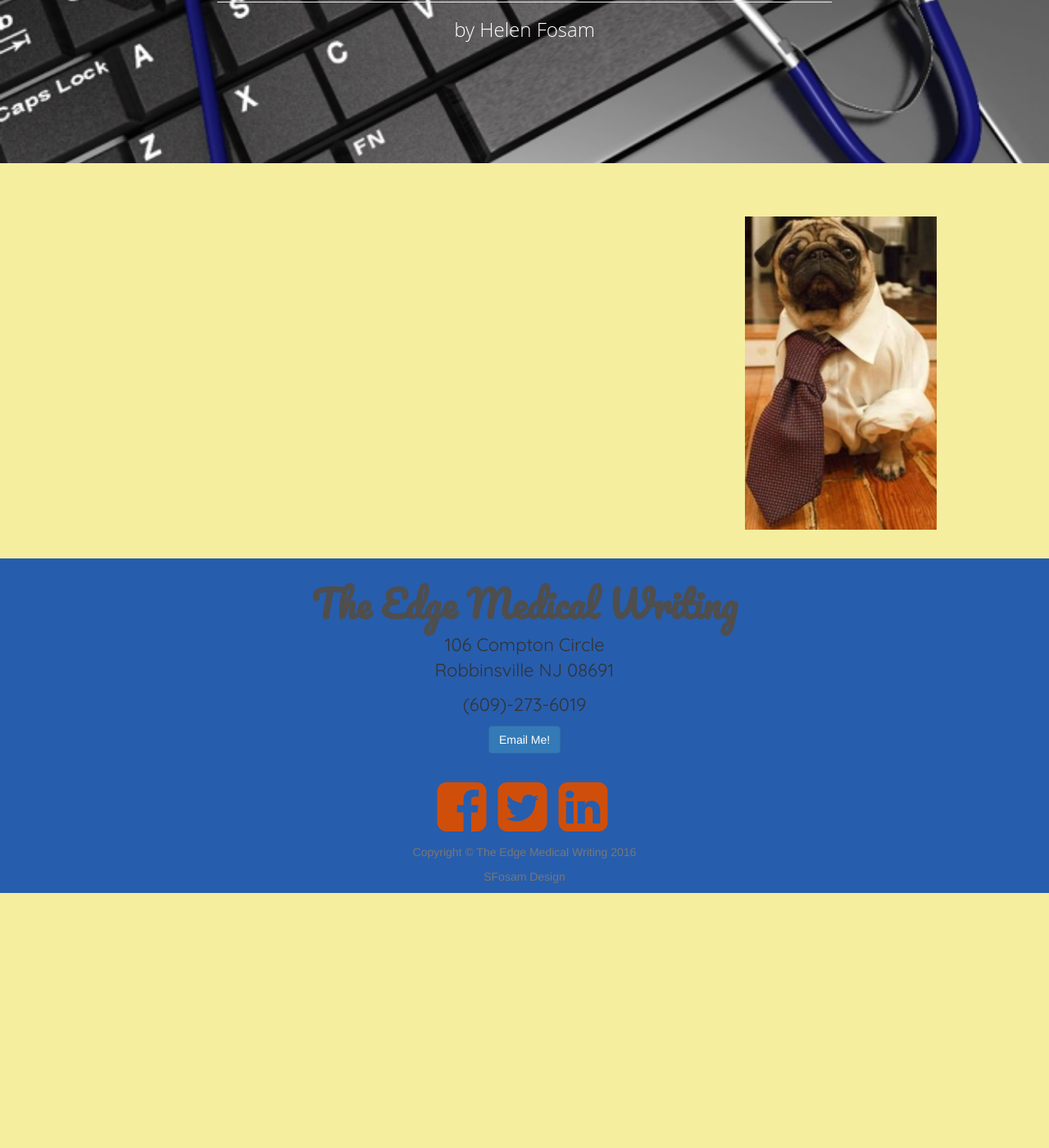
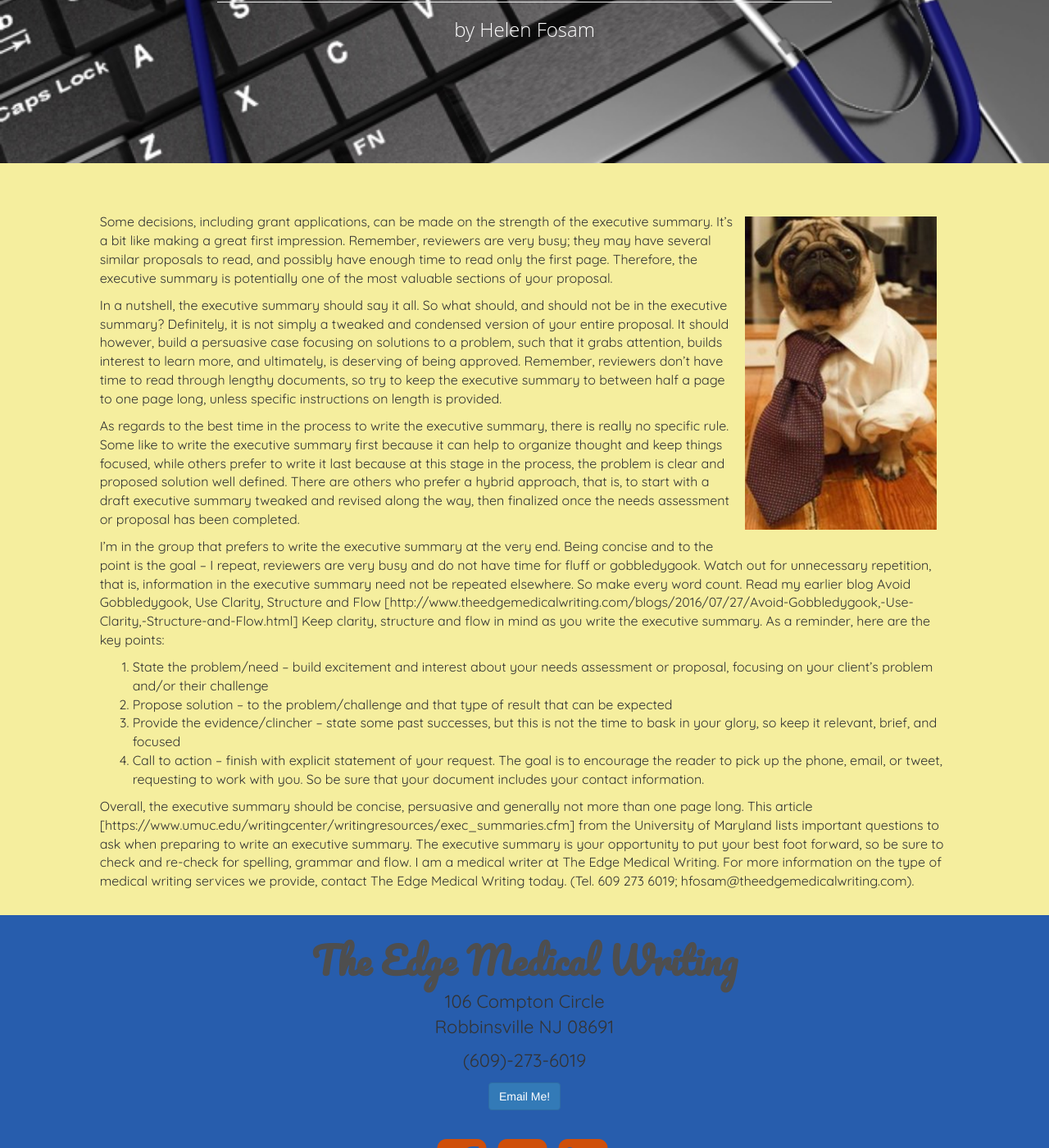
Before and after one commit to saltoriousSIG/theedge, a Jekyll site: the page built from _posts/blogs/2016-09-20-A-Great-First-Impression-Is-Often-a-Winning-Formula.md, in a window 1280 px wide and 1400 px high, scrolled down 431 px. Shown: the whole window at 82% size. Built offline with Jekyll 4.4.1, drawn with Linux system fonts in a browser that asks for light colours; before the commit the page ends 1520 px from its top, so only the background shows below that.

Commit message:
Update 2016-09-20-A-Great-First-Impression-Is-Often-a-Winning-Formula.md

```diff
--- a/_posts/blogs/2016-09-20-A-Great-First-Impression-Is-Often-a-Winning-Formula.md
+++ b/_posts/blogs/2016-09-20-A-Great-First-Impression-Is-Often-a-Winning-Formula.md
@@ -8,3 +8,17 @@ category: blogs
 ---
 
 ![blog-nigeria-image-1](/assets/img/blog-5-img.png)
+
+Some decisions, including grant applications, can be made on the strength of the executive summary. It’s a bit like making a great first impression. Remember, reviewers are very busy; they may have several similar proposals to read, and possibly have enough time to read only the first page. Therefore, the executive summary is potentially one of the most valuable sections of your proposal.
+
+In a nutshell, the executive summary should say it all. So what should, and should not be in the executive summary? Definitely, it is not simply a tweaked and condensed version of your entire proposal.  It should however, build a persuasive case focusing on solutions to a problem, such that it grabs attention, builds interest to learn more, and ultimately, is deserving of being approved. Remember, reviewers don’t have time to read through lengthy documents, so try to keep the executive summary to between half a page to one page long, unless specific instructions on length is provided.
+
+As regards to the best time in the process to write the executive summary, there is really no specific rule. Some like to write the executive summary first because it can help to organize thought and keep things focused, while others prefer to write it last because at this stage in the process, the problem is clear and proposed solution well defined. There are others who prefer a hybrid approach, that is, to start with a draft executive summary tweaked and revised along the way, then finalized once the needs assessment or proposal has been completed.
+
+I’m in the group that prefers to write the executive summary at the very end. Being concise and to the point is the goal – I repeat, reviewers are very busy and do not have time for fluff or gobbledygook. Watch out for unnecessary repetition, that is, information in the executive summary need not be repeated elsewhere. So make every word count. Read my earlier blog Avoid Gobbledygook, Use Clarity, Structure and Flow [http://www.theedgemedicalwriting.com/blogs/2016/07/27/Avoid-Gobbledygook,-Use-Clarity,-Structure-and-Flow.html] Keep clarity, structure and flow in mind as you write the executive summary. As a reminder, here are the key points:
+1.	State the problem/need – build excitement and interest about your needs assessment or proposal, focusing on your client’s problem and/or their challenge
+2.	Propose solution – to the problem/challenge and that type of result that can be expected
+3.	Provide the evidence/clincher – state some past successes, but this is not the time to bask in your glory, so keep it relevant, brief, and focused
+4.	Call to action – finish with explicit statement of your request. The goal is to encourage the reader to pick up the phone, email, or tweet, requesting to work with you. So be sure that your document includes your contact information.
+
+Overall, the executive summary should be concise, persuasive and generally not more than one page long. This article [https://www.umuc.edu/writingcenter/writingresources/exec_summaries.cfm] from the University of Maryland lists important questions to ask when preparing to write an executive summary. The executive summary is your opportunity to put your best foot forward, so be sure to check and re-check for spelling, grammar and flow. I am a medical writer at The Edge Medical Writing. For more information on the type of medical writing services we provide, contact The Edge Medical Writing today. (Tel. 609 273 6019; hfosam@theedgemedicalwriting.com).
```
